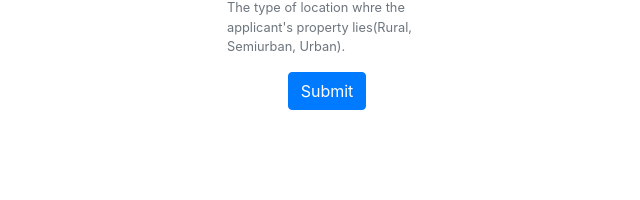
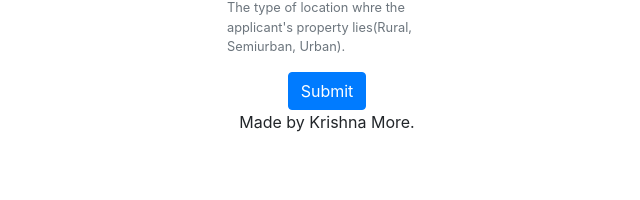
Before and after one commit to krishnaaxo/Loan-Approval-Prediction, a Flask app: page / in a window 1280 px wide. Shown: the part 1641-1841 px from the top of the page, without its empty margins (313-953 px from the left). Before the commit the page ends 1751 px from the top, so only its background shows below. Run offline with Flask 2, Linux system fonts and the light colour scheme; some libraries are stand-ins or nearby versions.

Commit message:
Update index.html

```diff
--- a/templates/index.html
+++ b/templates/index.html
@@ -102,4 +102,11 @@
     <script src="https://stackpath.bootstrapcdn.com/bootstrap/4.3.1/js/bootstrap.min.js" integrity="sha384-JjSmVgyd0p3pXB1rRibZUAYoIIy6OrQ6VrjIEaFf/nJGzIxFDsf4x0xIM+B07jRM" crossorigin="anonymous"></script>
   </body>
     </body>
+ <div class='footer'>
+           <div class="contact">
+               <a target="_blank" href="https://github.com/krishnaaxo"><i class="fab fa-github fa-lg contact-icon"></i></a>
+               <a target="_blank" href="https://www.linkedin.com/in/krishna-more-a886ba1a9/"><i class="fab fa-linkedin fa-lg contact-icon"></i></a>
+           </div>
+           <p class='footer-description'>Made by Krishna More.</p>
+       </div>
 </html>
```
